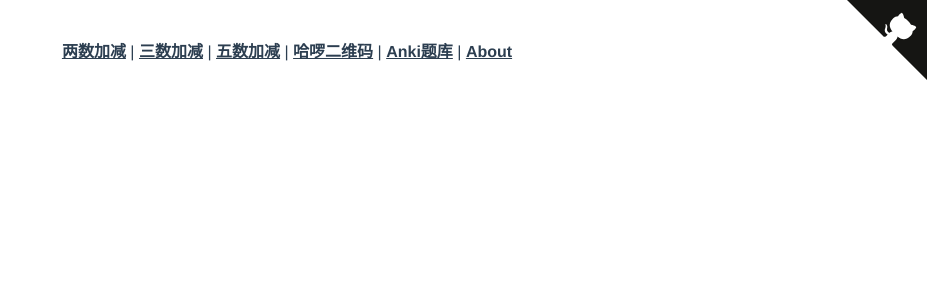
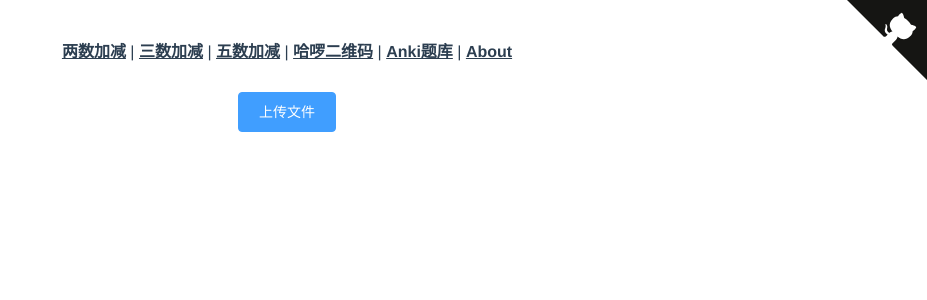
Before and after one commit to git9527/children-helper, a Vue app: page /hidden/yijian in a window 1280 px wide. Shown: the top 300 px of the page, without its empty margins (353-1280 px from the left). Built offline with nearby package versions, Linux system fonts and the light colour scheme; what vue-uweb would draw is missing.

Commit message:
add yijian

```diff
--- a/src/router/index.js
+++ b/src/router/index.js
@@ -36,6 +36,11 @@ const routes = [
     component: () => import('../views/secret/anki-select.vue')
   },
   {
+    path: '/hidden/yijian',
+    name: 'hidden-yijian',
+    component: () => import('../views/hidden/yijian.vue')
+  },
+  {
     path: '/about',
     name: 'about',
     // route level code-splitting
--- /dev/null
+++ b/src/views/hidden/yijian.vue
@@ -0,0 +1,96 @@
+<template>
+  <div class="app-container">
+    <el-upload action="/"
+               ref="upload"
+               accept=".txt"
+               :before-upload="beforeUpload"
+               :disabled="this.fileList.length !== 0"
+               :default-file-list="this.fileList">
+      <el-button type="primary" :disabled="this.fileList.length !== 0">上传文件</el-button>
+    </el-upload>
+  </div>
+</template>
+
+<script>
+import { saveAs } from 'file-saver'
+
+export default {
+  data () {
+    return {
+      fileList:[]
+    }
+  },
+  mounted () {
+  },
+  beforeCreate() {
+    // 读取文件
+    FileReader.prototype.reading = function () {
+      let bytes = new Uint8Array(this.result);    //无符号整型数组
+      return new TextDecoder('UTF-8').decode(bytes);
+    };
+    /* 重写readAsBinaryString函数 */
+    FileReader.prototype.readAsBinaryString = function (f) {
+      if (!this.onload)       //如果this未重写onload函数，则创建一个公共处理方式
+        this.onload = () => {  //在this.onload函数中，完成公共处理
+          let rs = this.reading();
+          console.log(rs);
+        };
+      this.readAsArrayBuffer(f);  //内部会回调this.onload方法
+    };
+  },
+  methods:{
+    beforeUpload(file){
+      this.fileList = [file]
+      // 读取数据
+      this.read(file);
+      return false
+    },
+    read(f) {
+      let rd = new FileReader();
+      rd.onload = () => {
+        //this.readAsArrayBuffer函数内，会回调this.onload函数。在这里处理结果
+        this.dealWithData(rd.reading());
+      };
+      rd.readAsBinaryString(f);
+    },
+    dealWithData (fullContent) {
+      const records = fullContent.split('\n')
+      const lines = []
+      for (const record of records) {
+        const fields = record.split('\t')
+        if (fields.length !== 4) {
+          continue
+        }
+        console.log(fields)
+        let originQuestion = fields[0]
+        let options = fields[1]
+        let answer = fields[2]
+        let desc = fields[3]
+        let id = originQuestion.split('.')[0]
+        let pureQuestion = originQuestion.substring(originQuestion.indexOf('.') + 1)
+        let question = pureQuestion.replace('（）', this.getFormattedAnswer(options, answer))
+        lines.push(id + '\t' + question + '\t' + options + '\t' + answer + '\t' + desc)
+      }
+      let _content = lines.join('\n')
+      const blob = new Blob([_content], {type: "text/plain;charset=utf-8"})
+      saveAs(blob, '2020一建市政真题.txt')
+    },
+    getFormattedAnswer(options, answers) {
+      let full = []
+      let _options = options.split('||')
+      let _answers = answers.split('||')
+      for (let i = 0; i < _answers.length; i ++) {
+        full.push('<font color="#ef3461">{{c1::【' + _options[i] + '】}}</font>')
+      }
+      return full.join('、')
+    }
+  }
+}
+</script>
+
+<style scoped>
+.standard-number {
+  width: 60px;
+  padding-left: 5px;
+}
+</style>
```
